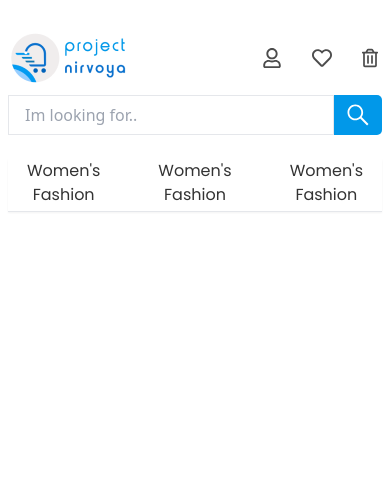
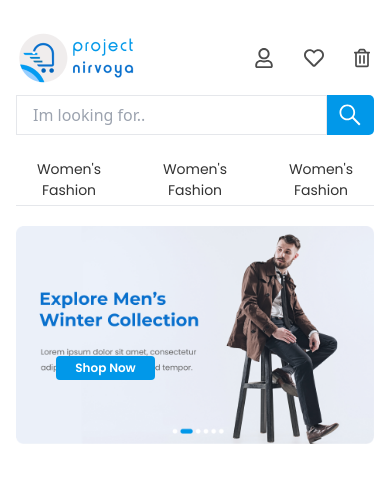
Before and after one commit to milonahmedshuvo/winter-project-client, a React (Vite) app: page / in a window 390 px wide. Shown: the top 482 px of the page. Built offline with nearby package versions, Linux system fonts and the light colour scheme.

Commit message:
mobile and destop respoonsive

```diff
--- a/src/App.css
+++ b/src/App.css
@@ -5,5 +5,10 @@
 
 .frontFive{
     font-family: 'Poppins', sans-serif;
-    font-weight: 400;
+    font-weight: 500;
 }
+
+.frontSix{
+    font-family: 'Poppins', sans-serif;
+    font-weight: 600;
+}
--- /dev/null
+++ b/src/Components/Bannar/Bannar.jsx
@@ -0,0 +1,29 @@
+import React from "react";
+import one from "../../image/one.png";
+import two from "../../image/two.png";
+import tree from "../../image/tree.png";
+
+const Bannar = () => {
+  return (
+    <div className="flex mx-4 md:mx-0 mt-5">
+      <div className="relative">
+        <img src={one} alt="" />
+        <button className="bg-[#0198E9] w-[99px] h-[24px] md:w-[139px] md:h-[44px] frontSix text-[#FFFFFF] text-[12px] md:text-[16px] rounded absolute bottom-16 left-10 md:bottom-28 md:left-16 ">
+          Shop Now
+        </button>
+      </div>
+
+      <div className="flex flex-col justify-between ">
+        <div className="hidden lg:block">
+          <img src={two} alt="" />
+        </div>
+
+        <div className="hidden lg:block">
+          <img src={tree} alt="" />
+        </div>
+      </div>
+    </div>
+  );
+};
+
+export default Bannar;
--- a/src/Routes/Routes.jsx
+++ b/src/Routes/Routes.jsx
@@ -1,6 +1,7 @@
 import { createBrowserRouter } from "react-router-dom";
 import RootLayout from "../Sheare/RootLayout";
 import Navbar from "../Sheare/Navbar/Navbar";
+import Bannar from "../Components/Bannar/Bannar";
 
 export const router = createBrowserRouter([
     {
@@ -9,7 +10,7 @@ export const router = createBrowserRouter([
         children:[
             {
                 path:"/",
-                element: ""
+                element: <Bannar></Bannar>
             }
         ]
     }
--- a/src/Sheare/Navbar/Navbar.jsx
+++ b/src/Sheare/Navbar/Navbar.jsx
@@ -65,7 +65,7 @@ const Navbar = () => {
 
 
 
-    <div className="mt-[33px] mx-2 md:mx-0 ">
+    <div className="mt-[33px] mx-4 md:mx-0 ">
       <div className="flex  justify-between ">
         <div className="image  ">
           <img src={logo} alt="" className="w-[120px] h-[50px]" />
@@ -131,14 +131,14 @@ const Navbar = () => {
       </div>
 
         {/* namubar list  */}
-        <div className="grid grid-cols-3 gap-5  border-b pb-1 shadow-sm lg:grid-cols-7 mt-[24px]">
-            <p className="text-center frontFive text-[16px] text-[#333333] " >Women's Fashion</p>
-            <p className="text-center frontFive text-[16px] text-[#333333] " >Women's Fashion</p>
-            <p className="text-center frontFive text-[16px] text-[#333333] " >Women's Fashion</p>
-            <p className="text-center frontFive text-[16px] text-[#333333] hidden md:block " >Women's Fashion</p>
-            <p className="text-center frontFive text-[16px] text-[#333333] hidden md:block " >Women's Fashion</p>
-            <p className="text-center frontFive text-[16px] text-[#333333] hidden md:block " >Women's Fashion</p>
-            <p className="text-center frontFive text-[16px] text-[#333333] hidden md:block " >Women's Fashion</p>
+        <div className="grid grid-cols-3 gap-5  border-b pb-1  lg:grid-cols-7 mt-[24px]">
+            <p className="text-center frontFive text-[14px] md:text-[16px] text-[#333333] " >Women's Fashion</p>
+            <p className="text-center frontFive text-[14px] md:text-[16px] text-[#333333] " >Women's Fashion</p>
+            <p className="text-center frontFive text-[14px] md:text-[16px] text-[#333333] " >Women's Fashion</p>
+            <p className="text-center frontFive text-[14px] md:text-[16px] text-[#333333] hidden md:block " >Women's Fashion</p>
+            <p className="text-center frontFive text-[14px] md:text-[16px] text-[#333333] hidden md:block " >Women's Fashion</p>
+            <p className="text-center frontFive text-[14px] md:text-[16px] text-[#333333] hidden md:block " >Women's Fashion</p>
+            <p className="text-center frontFive text-[14px] md:text-[16px] text-[#333333] hidden md:block " >Women's Fashion</p>
 
 
         </div>
```
